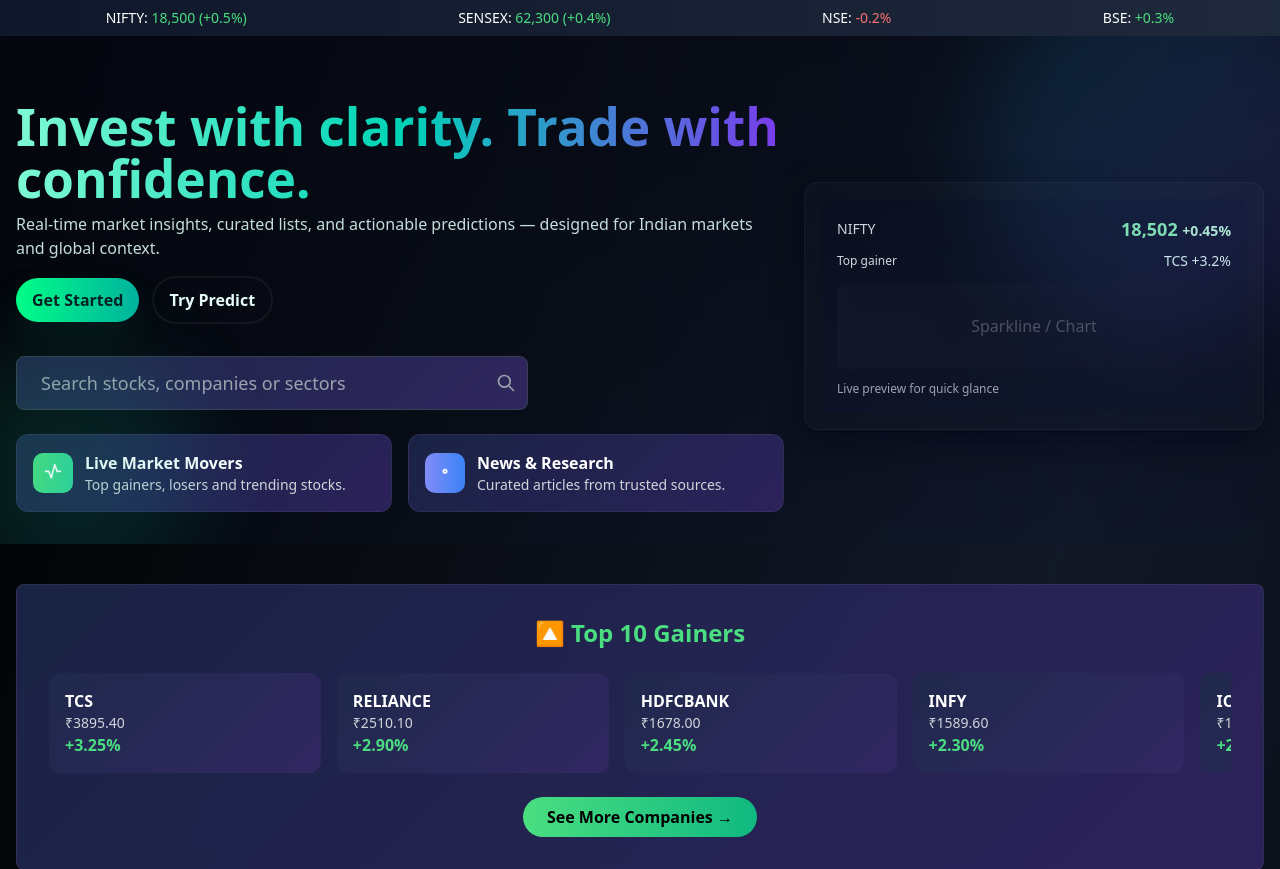
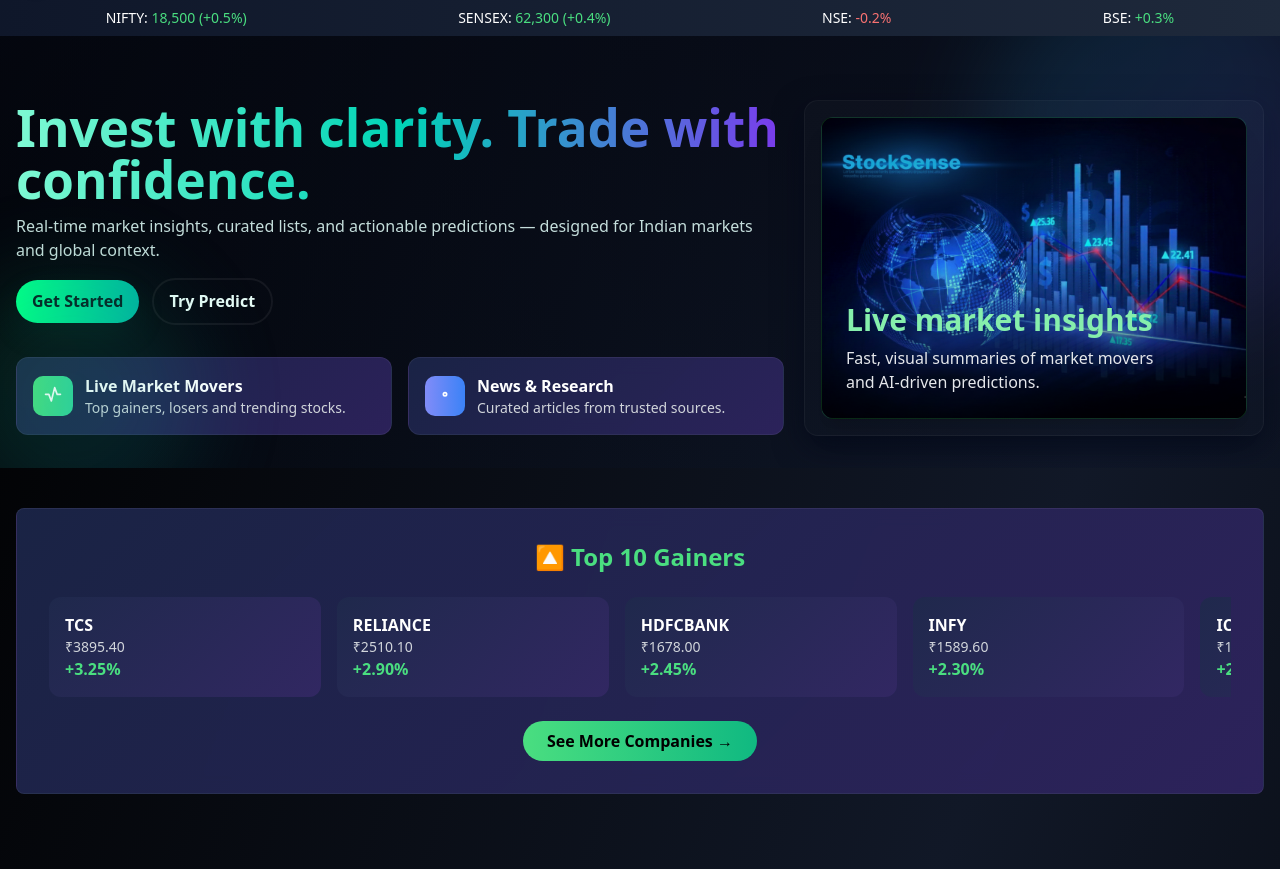
Before and after one commit to Danish1092/StockSense, a Flask app: page / in a window 1280 px wide. Shown: the part 73-942 px from the top of the page. Run offline with Flask 3, Linux system fonts and the light colour scheme; some libraries are stand-ins or nearby versions.

Commit message:
graph added to index page

```diff
--- a/templates/index.html
+++ b/templates/index.html
@@ -94,15 +94,7 @@
                         <a href="{{ url_for('predict') }}" class="cta cta-outline" role="button">Try Predict</a>
                     </div>
 
-                    <div class="mt-4 max-w-lg">
-                        <label for="stockSearch" class="sr-only">Search stocks</label>
-                        <div class="relative">
-                            <input type="text" id="stockSearch" placeholder="Search stocks, companies or sectors" class="w-full px-6 py-3 rounded-lg glass-effect border border-gray-700 text-white placeholder-gray-400 focus:outline-none text-lg" aria-label="Search stocks" />
-                            <div class="absolute right-3 top-1/2 transform -translate-y-1/2 text-gray-400">
-                                <svg class="w-5 h-5" fill="none" stroke="currentColor" viewBox="0 0 24 24"><path stroke-linecap="round" stroke-linejoin="round" stroke-width="2" d="M21 21l-6-6m2-5a7 7 0 11-14 0 7 7 0 0114 0z"/></svg>
-                            </div>
-                        </div>
-                    </div>
+
 
                     <div class="feature-grid mt-6 max-w-3xl">
                         <div class="feature-card glass-effect reveal tilt-card p-4 flex items-center">
@@ -111,6 +103,7 @@
                                 <div class="text-white font-semibold">Live Market Movers</div>
                                 <div class="text-sm text-gray-300">Top gainers, losers and trending stocks.</div>
                             </div>
+
                         </div>
                         <div class="feature-card glass-effect reveal tilt-card p-4 flex items-center">
                             <div class="icon bg-gradient-to-r from-indigo-400 to-blue-500 text-white"><svg class="w-5 h-5" fill="none" stroke="currentColor" viewBox="0 0 24 24"><path stroke-linecap="round" stroke-linejoin="round" stroke-width="2" d="M12 8c.88 0 2 .5 2 2s-1.12 2-2 2-2-.5-2-2 .88-2 2-2z"/></svg></div>
@@ -123,19 +116,30 @@
                 </div>
 
                 <aside class="hero-illustration" aria-hidden="true">
-                    <div class="market-card">
-                        <div class="flex items-center justify-between mb-2">
-                            <div class="text-sm text-gray-300">NIFTY</div>
-                            <div class="text-lg font-semibold text-green-300">18,502 <span class="text-sm text-green-200">+0.45%</span></div>
-                        </div>
-                        <div class="market-mini mb-3">
-                            <div class="text-xs text-gray-300">Top gainer</div>
-                            <div class="text-sm font-medium">TCS +3.2%</div>
-                        </div>
-                        <div style="height:86px; background:linear-gradient(90deg, rgba(255,255,255,0.02), transparent); border-radius:8px; display:flex; align-items:center; justify-content:center; color:rgba(255,255,255,0.25);">Sparkline / Chart</div>
-                        <div class="mt-3 text-xs text-gray-400">Live preview for quick glance</div>
-                    </div>
-                </aside>
+    <div class="market-card bg-gradient-to-br from-black via-gray-900 to-black
+                border border-green-800/40
+                rounded-xl p-0 shadow-xl
+                hover:shadow-green-700/30 transition-all duration-300 overflow-hidden">
+
+        <!-- Large attractive hero image -->
+        <div class="relative h-60 md:h-90 lg:h-[300px] w-full">
+               <img src="{{ url_for('static', filename='graph.png') }}"
+                 alt="Market overview"
+                 class="w-full h-full object-cover object-center opacity-95 transition-transform duration-700 hover:scale-105">
+
+            <!-- Gradient overlay -->
+            <div class="absolute inset-0 bg-gradient-to-t from-black/70 via-transparent to-black/10"></div>
+
+            <!-- Overlay content -->
+            <div class="absolute left-6 bottom-6 text-left text-white max-w-xs">
+                <h3 class="text-xl md:text-3xl font-extrabold text-green-300">Live market insights</h3>
+                <p class="text-sm md:text-base text-gray-200 mt-2">Fast, visual summaries of market movers and AI-driven predictions.</p>
+                </div>
+        </div>
+
+    </div>
+</aside>
+
             </div>
         </div>
     </section>
```
Also changed, not shown: static/graph.png (added), 2 other files.
